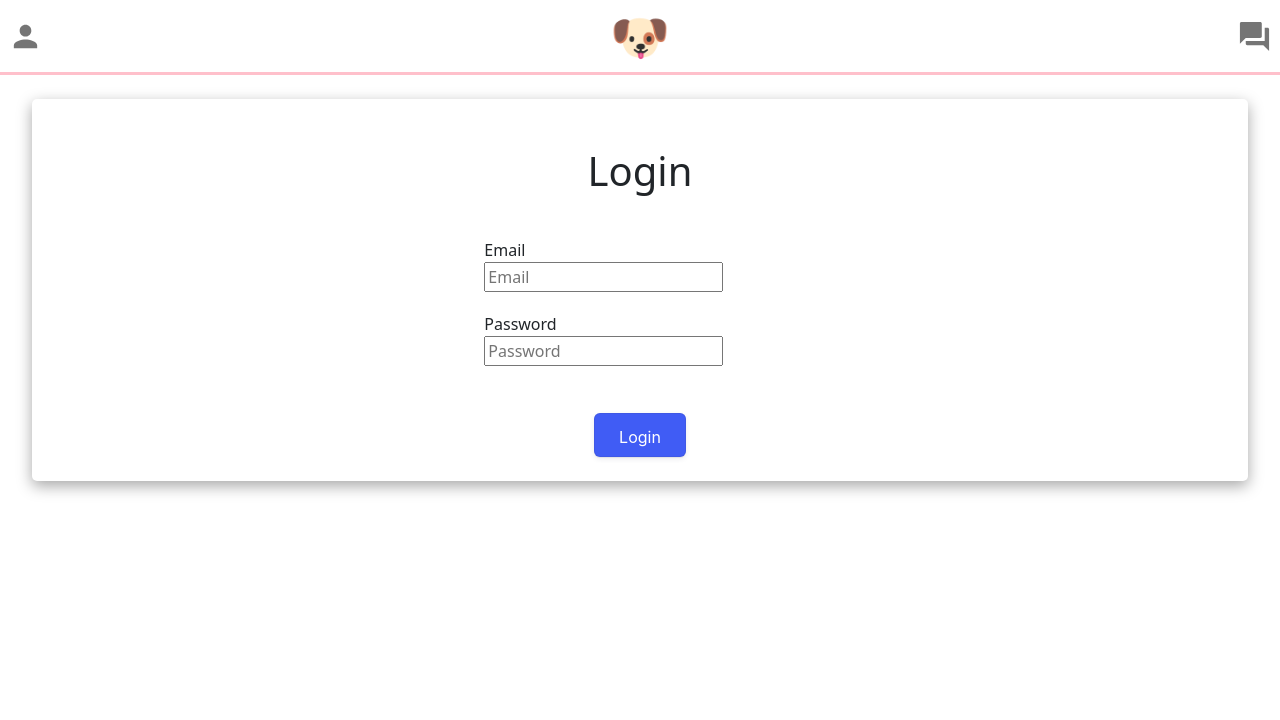
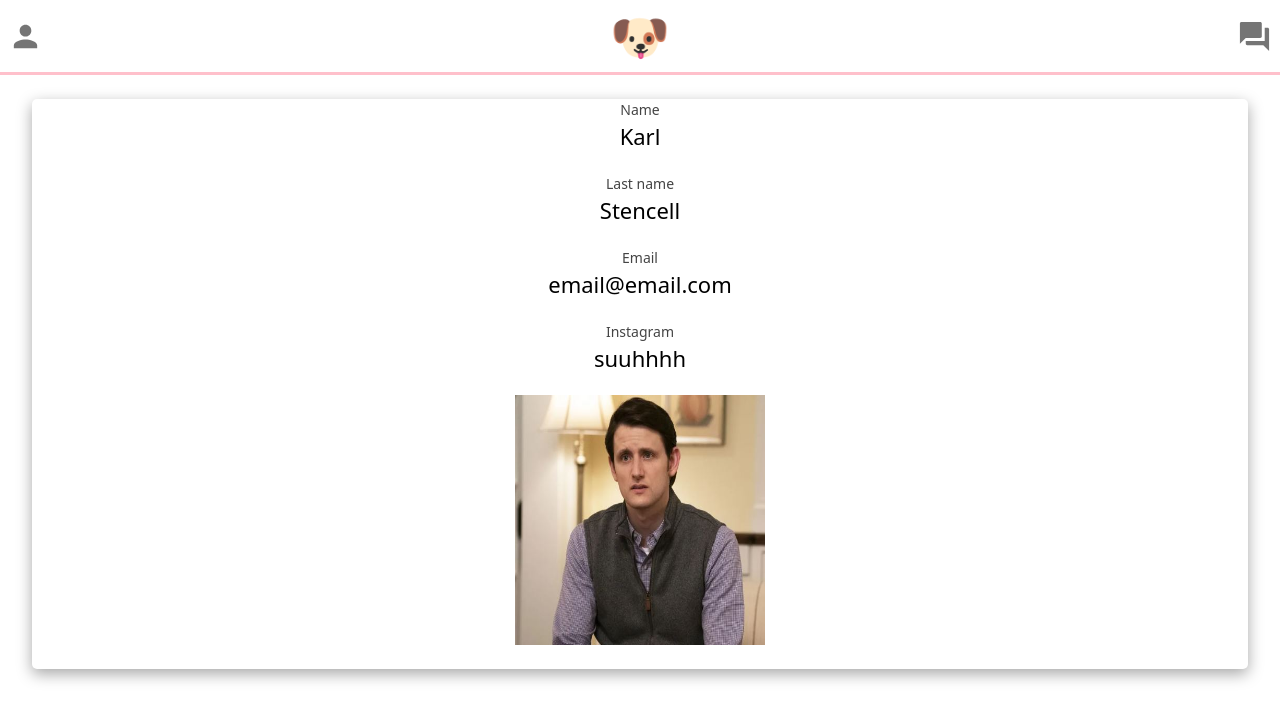
Before and after one commit to AliesTaha/DogSitter, a React (Create React App) app: page / in a window 1280 px wide. Shown: the top 720 px of the page. Built offline with nearby package versions, Linux system fonts and the light colour scheme.

Commit message:
added profile page

```diff
--- a/src/App.js
+++ b/src/App.js
@@ -12,6 +12,7 @@ import { Chat } from "@mui/icons-material";
 import Cards from './Cards';
 import RegistrationPage from "./Registration";
 import Login from "./Login"
+import Profile from './Profile'
 import 'bootstrap/dist/css/bootstrap.min.css';
 
 function App() {
@@ -19,8 +20,9 @@ function App() {
     <div className="App">
       <Header/>
       {/* <Cards/> */}
+      <Profile/>
       {/* <RegistrationPage/> */}
-      <Login/>
+      {/* <Login/> */}
       {/* <Router>
         <Routes>
           <Route path='/' element={<Header/>} />
--- /dev/null
+++ b/src/Profile.css
@@ -0,0 +1,35 @@
+.profile-container {
+    padding: 0;
+    padding-top: 3vh;
+    padding-bottom: 3vh;
+}
+
+.profile{
+    background-color: white;
+    border-radius: 5px;
+    width: 95vw;
+    display: flex;
+    flex-direction: column;
+    align-items: center;
+    margin: 0 !important;
+    box-shadow: rgba(0, 0, 0, 0.35) 0px 5px 15px;
+    padding-bottom: 3vh;
+}
+
+.profile-label {
+    font-size: 14px;
+    padding: 0;
+    margin: 0;
+    color: #444;
+}
+
+.profile-text {
+    font-size: 22px;
+    color: black;
+    margin-bottom:20px;
+}
+
+.profile-image {
+    height: 250px;
+    width: 250px;
+}
--- /dev/null
+++ b/src/Profile.js
@@ -0,0 +1,24 @@
+import React from 'react';
+import './Profile.css'
+
+
+function Profile() {
+    return (
+        <div className='d-flex justify-content-center profile-container'>
+            <div className='profile'>
+                <div className='profile-label'>Name</div>
+                <div className='profile-text'>Karl</div>
+                <div className='profile-label'>Last name</div>
+                <div className='profile-text'>Stencell</div>
+                <div className='profile-label'>Email</div>
+                <div className='profile-text'>email@email.com</div>
+                <div className='profile-label'>Instagram</div>
+                <div className='profile-text'>suuhhhh</div>
+                <img src='../assets/jared.jpg' className='profile-image'></img>
+            </div>
+        </div>
+
+     );
+}
+
+export default Profile;
```
Also changed, not shown: Profile.js (deleted).
